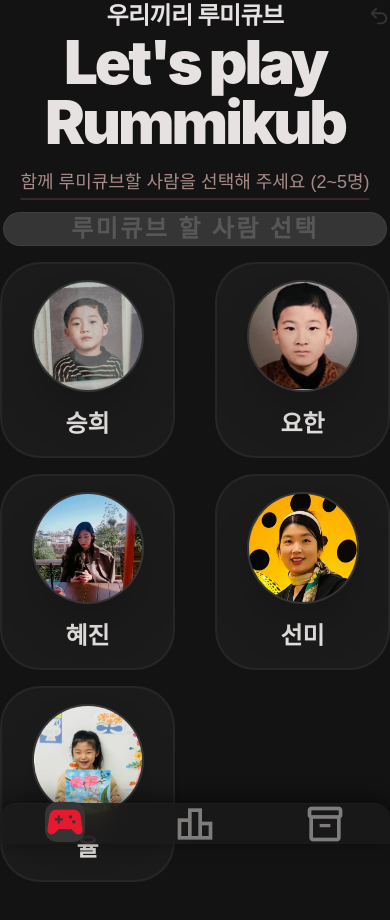
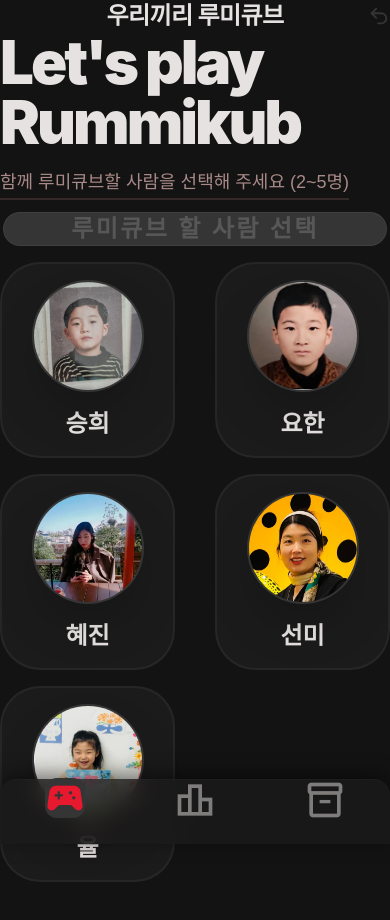
Before and after one commit to allbonykm/rummikub, a React (Vite) app: page / in a window 390 px wide. Shown: the top 920 px of the page. Built offline with nearby package versions, Linux system fonts and the light colour scheme; no server answers; a web font is replaced by a local one.

Commit message:
fix: optimize mobile layout for iPhone (bottom safe area, side margins)

```diff
--- a/index.html
+++ b/index.html
@@ -6,7 +6,7 @@
   <link rel="icon" type="image/png" href="/pwa-icon.png" />
   <link rel="apple-touch-icon" href="/pwa-icon.png" />
   <link rel="manifest" href="/manifest.json" />
-  <meta name="viewport" content="width=device-width, initial-scale=1.0, maximum-scale=1.0, user-scalable=no" />
+  <meta name="viewport" content="width=device-width, initial-scale=1.0, maximum-scale=1.0, user-scalable=no, viewport-fit=cover" />
   <meta name="description" content="루미큐브 경기 타이머 및 통계 트래커 - 우리끼리 루미큐브" />
   <meta name="theme-color" content="#131313" />
   <meta name="apple-mobile-web-app-capable" content="yes" />
--- a/src/components/Arena/ArenaPage.jsx
+++ b/src/components/Arena/ArenaPage.jsx
@@ -71,7 +71,7 @@
   };
 
   return (
-    <main className="max-w-[1400px] w-full mx-auto px-8 md:px-12 pt-12 pb-32">
+    <main className="max-w-[1400px] w-full mx-auto px-6 md:px-12 pt-12" style={{ paddingBottom: 'calc(180px + env(safe-area-inset-bottom))' }}>
       {/* Timer Section */}
       <Timer
         seconds={timer.seconds}
--- a/src/components/Arena/PlayerSelection.jsx
+++ b/src/components/Arena/PlayerSelection.jsx
@@ -7,7 +7,7 @@
  */
 export default function PlayerSelection({ selectedIds, onToggle, onStart }) {
   return (
-    <div className="flex flex-col items-center w-full min-h-screen px-6 pt-24 pb-48 text-center">
+    <div className="flex flex-col items-center w-full min-h-dvh px-6 pt-24" style={{ paddingBottom: 'calc(200px + env(safe-area-inset-bottom))' }}>
       <motion.div
         initial={{ scale: 0.9, opacity: 0 }}
         animate={{ scale: 1, opacity: 1 }}
--- a/src/components/Layout/Navigation.jsx
+++ b/src/components/Layout/Navigation.jsx
@@ -1,5 +1,3 @@
-import { useState } from 'react';
-import { motion, AnimatePresence } from 'framer-motion';
 import { Undo2, History, Menu, X, Users } from 'lucide-react';
 
 /**
@@ -48,7 +46,7 @@
   ];
 
   return (
-    <nav className="fixed bottom-0 left-0 w-full z-50 flex justify-around items-center px-4 pb-6 pt-2 bg-surface-container-low/80 glass-effect border-t border-surface-container-highest/15 shadow-[0_-4px_20px_0_rgba(0,0,0,0.5)] rounded-t-2xl">
+    <nav className="fixed bottom-0 left-0 w-full z-50 flex justify-around items-center px-4 pt-2 bg-surface-container-low/80 glass-effect border-t border-surface-container-highest/15 shadow-[0_-4px_20px_0_rgba(0,0,0,0.5)] rounded-t-2xl" style={{ paddingBottom: 'calc(1.5rem + env(safe-area-inset-bottom))' }}>
       {tabs.map((tab) => (
         <button
           key={tab.id}
```
